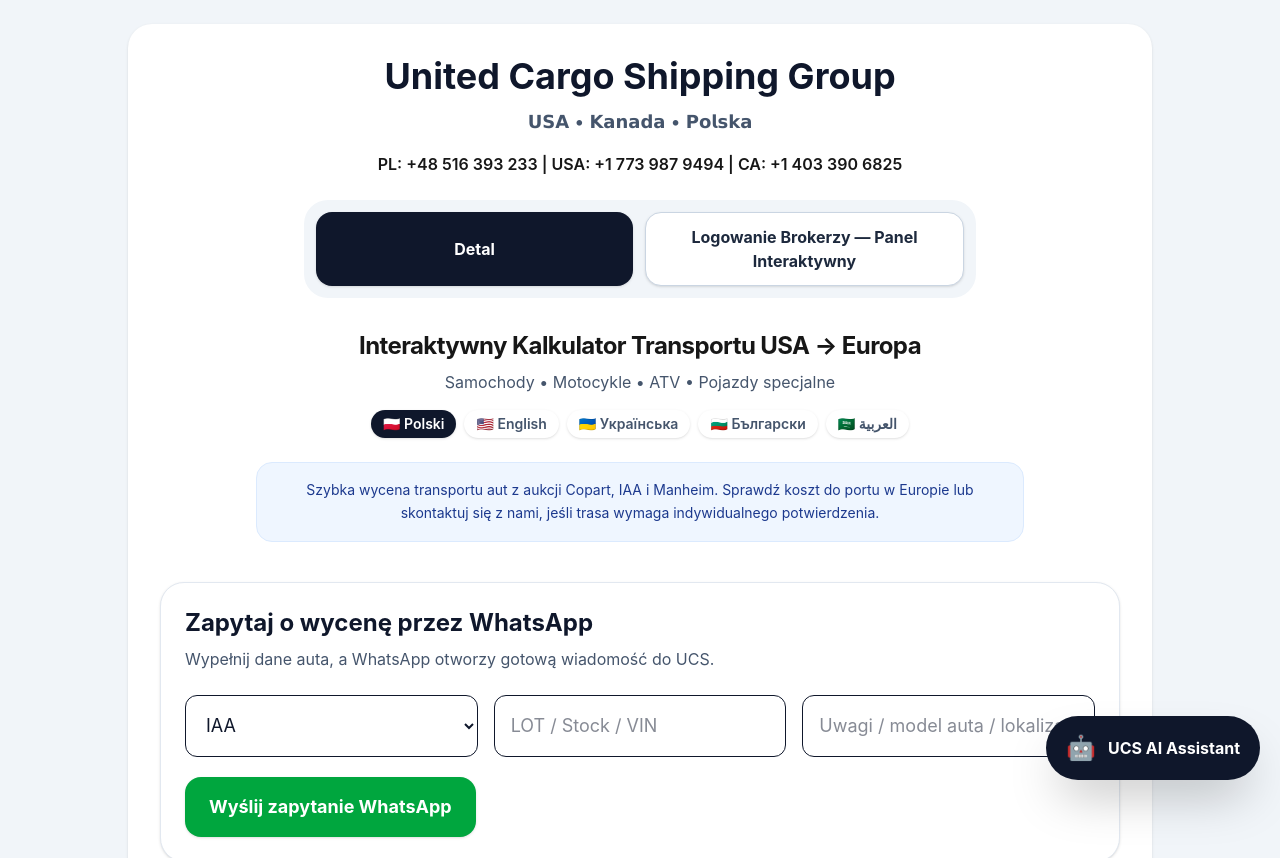
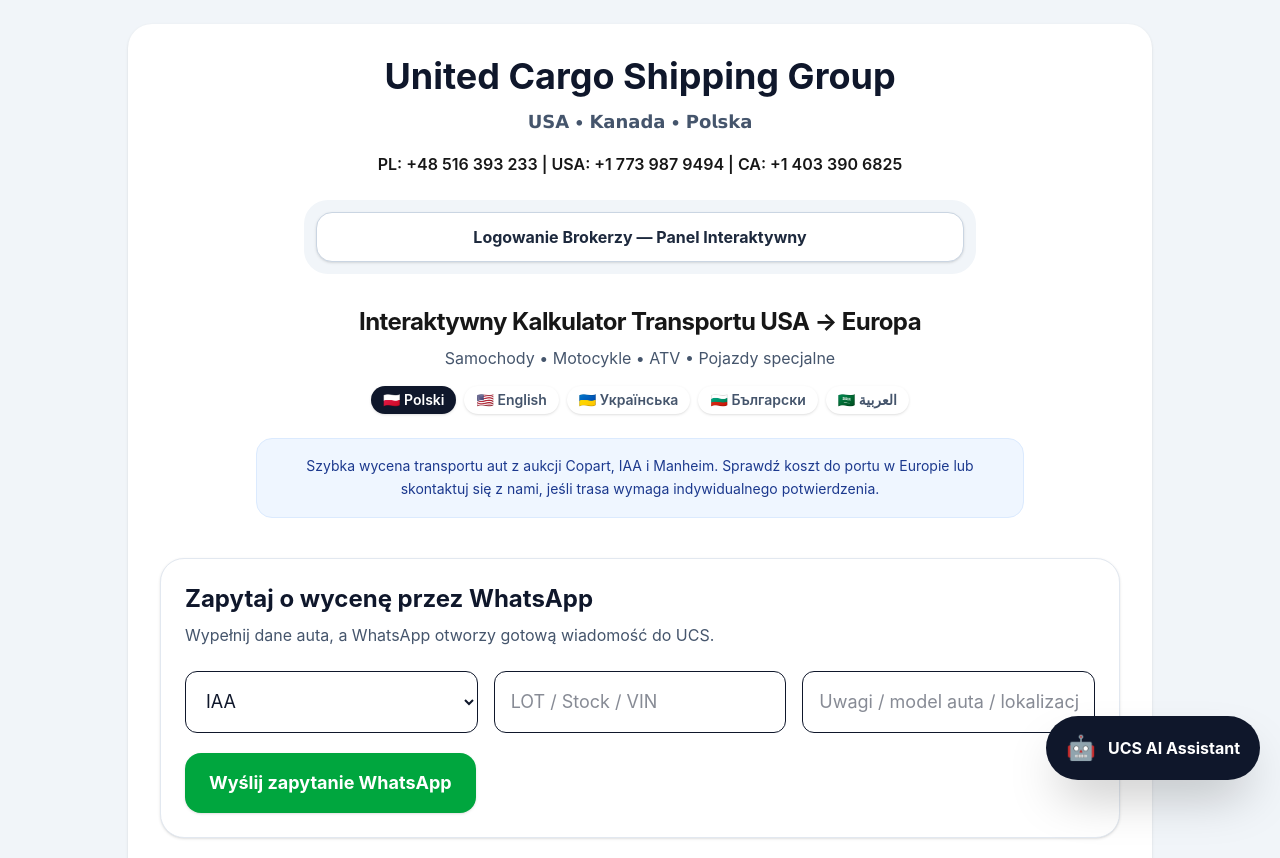
Before and after one commit to unitedcargoai/ucs-calculator, a Next.js app: page / in a window 1280 px wide. Shown: the top 858 px of the page. Built offline with nearby package versions, Linux system fonts and the light colour scheme.

Commit message:
premium partner update

```diff
--- a/app/page.js
+++ b/app/page.js
@@ -471,6 +471,12 @@
   const [lang, setLang] = useState("pl");
   const t = translations[lang];
   const isRtl = lang === "ar";
+  const websiteUrl =
+    lang === "pl"
+      ? "https://www.kontenerydopolski.pl"
+      : "https://www.unitedcargoshipping.com";
+  const websiteLabel =
+    lang === "pl" ? "kontenerydopolski.pl" : "unitedcargoshipping.com";
 
   const [mode, setMode] = useState("retail");
   const [brokerUsername, setBrokerUsername] = useState("");
@@ -748,16 +754,7 @@
           <p className="mt-2 text-slate-600"></p>
 
           <div className="mx-auto mt-6 flex max-w-2xl flex-col gap-3 rounded-3xl bg-slate-100 p-3 md:flex-row">
-            <button
-              onClick={() => setMode("retail")}
-              className={`flex-1 rounded-2xl px-5 py-3 font-bold shadow ${
-                mode === "retail"
-                  ? "bg-slate-900 text-white"
-                  : "bg-white text-slate-700"
-              }`}
-            >
-              {t.retailTab}
-            </button>
+
 
             {mode === "wholesale" ? (
               <button
@@ -1190,13 +1187,13 @@
 
         <div className="mt-8 grid gap-4 md:grid-cols-3">
           <a
-            href="https://www.kontenerydopolski.pl"
+            href={websiteUrl}
             target="_blank"
             className="rounded-2xl border bg-white p-5 text-center shadow-sm hover:bg-slate-50"
           >
             <p className="text-sm font-semibold text-slate-500">{t.website}</p>
             <p className="mt-1 text-lg font-bold text-slate-900">
-              kontenerydopolski.pl
+              {websiteLabel}
             </p>
           </a>
 
```
